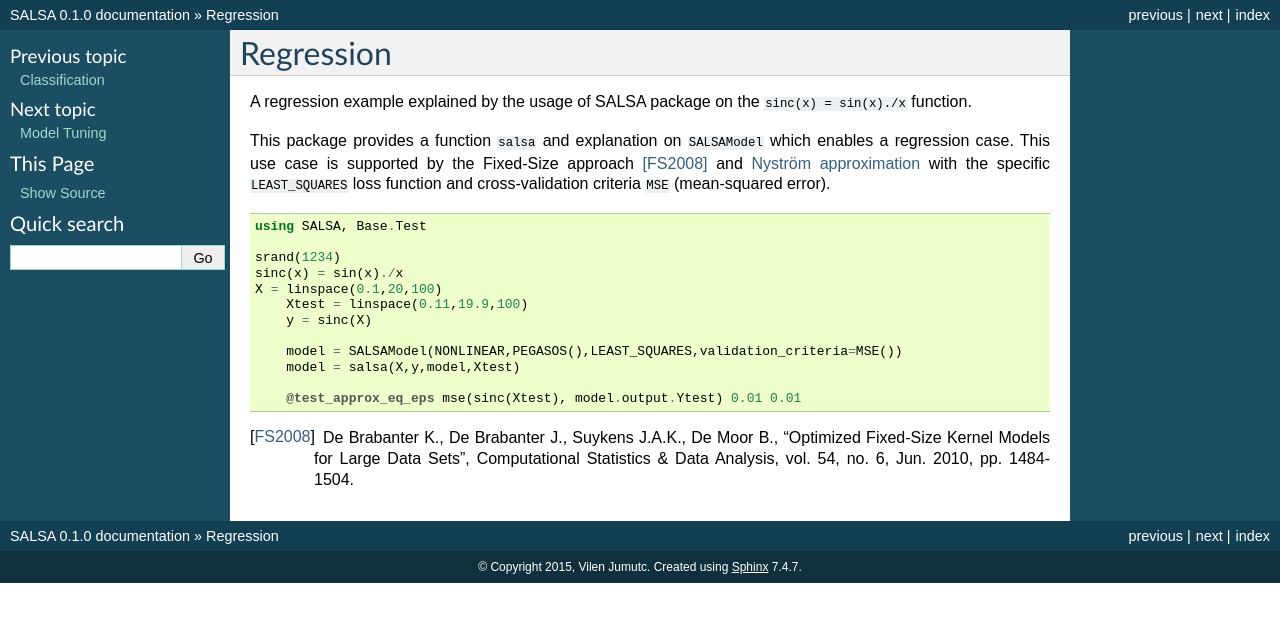
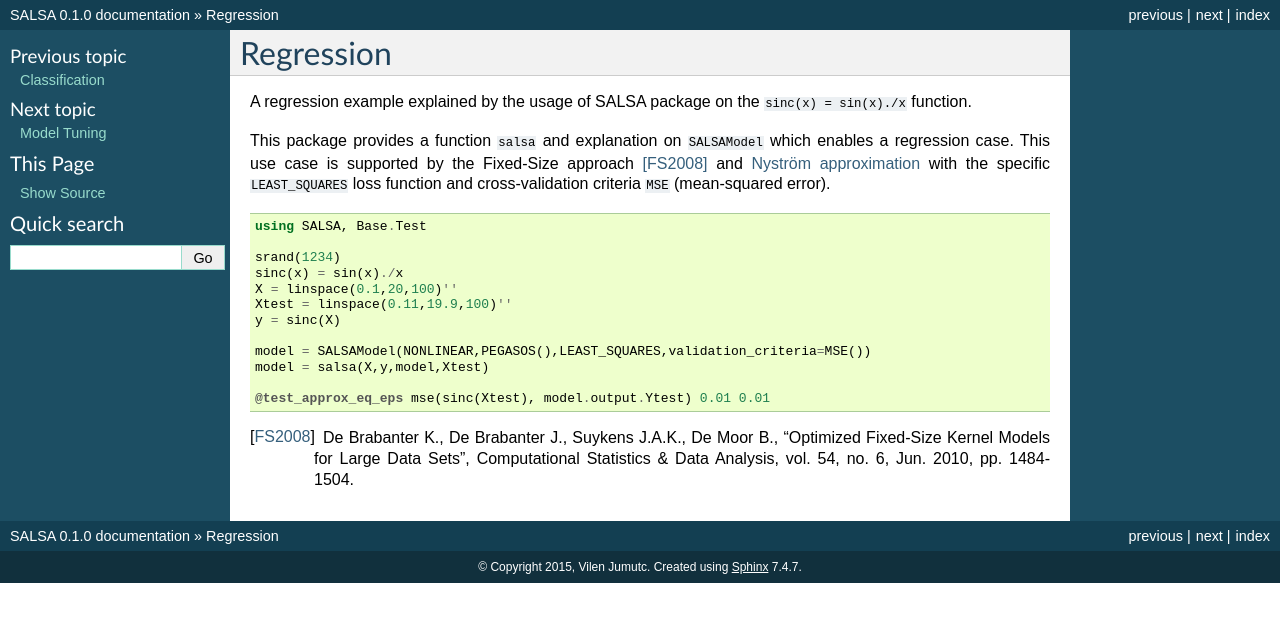
Before and after one commit to jumutc/SALSA.jl, a Sphinx documentation site: the page built from docs/source/regression.rst, in a window 1280 px wide. Shown: the top 622 px of the page. Built offline with Sphinx 7.4.7, drawn with Linux system fonts in a browser that asks for light colours; formulas are drawn with MathJax 3.

```diff
--- a/docs/source/regression.rst
+++ b/docs/source/regression.rst
@@ -12,13 +12,13 @@ This package provides a function ``salsa`` and explanation on ``SALSAModel`` whi
 
     srand(1234)
     sinc(x) = sin(x)./x
-    X = linspace(0.1,20,100)
-	Xtest = linspace(0.11,19.9,100)
-	y = sinc(X)
+    X = linspace(0.1,20,100)''
+    Xtest = linspace(0.11,19.9,100)''
+    y = sinc(X)
 
-	model = SALSAModel(NONLINEAR,PEGASOS(),LEAST_SQUARES,validation_criteria=MSE())
-	model = salsa(X,y,model,Xtest)
+    model = SALSAModel(NONLINEAR,PEGASOS(),LEAST_SQUARES,validation_criteria=MSE())
+    model = salsa(X,y,model,Xtest)
 
-	@test_approx_eq_eps mse(sinc(Xtest), model.output.Ytest) 0.01 0.01
+    @test_approx_eq_eps mse(sinc(Xtest), model.output.Ytest) 0.01 0.01
 
 .. [FS2008] De Brabanter K., De Brabanter J., Suykens J.A.K., De Moor B., "Optimized Fixed-Size Kernel Models for Large Data Sets", Computational Statistics & Data Analysis, vol. 54, no. 6, Jun. 2010, pp. 1484-1504.
```
